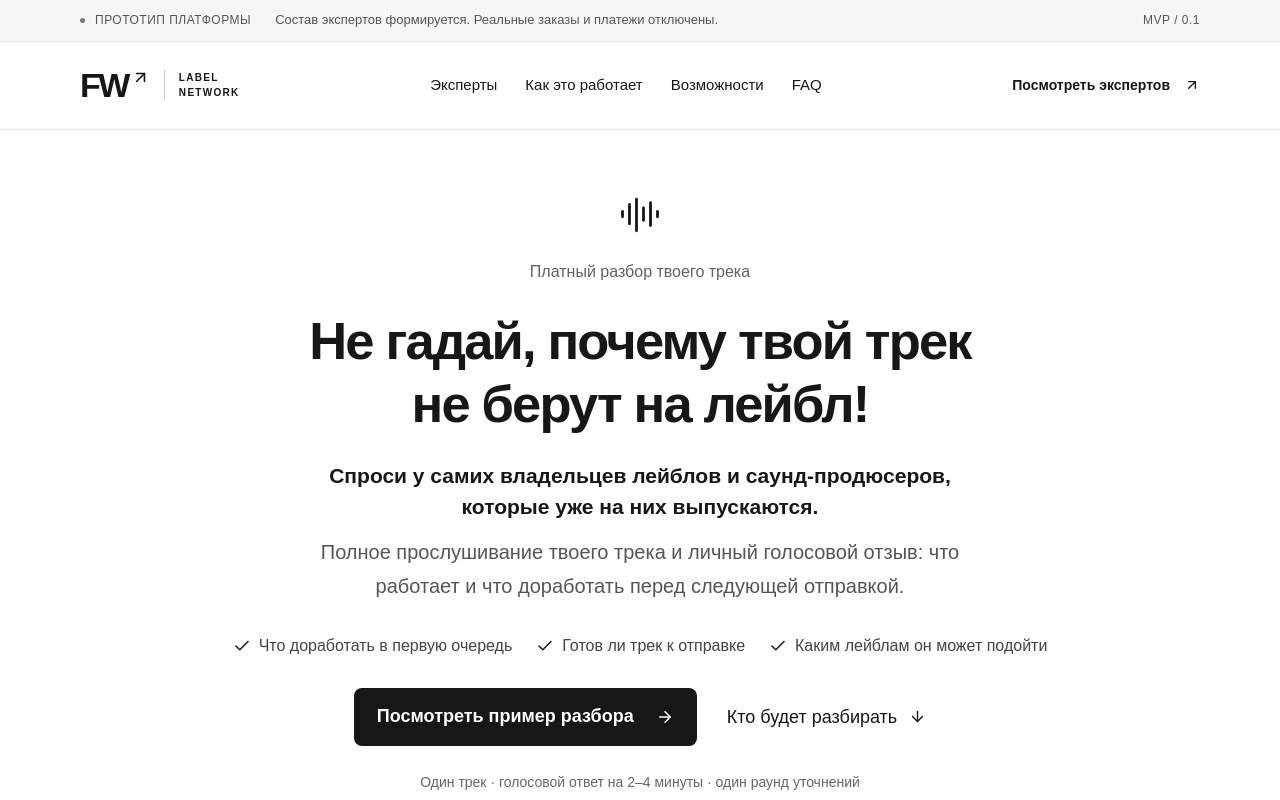
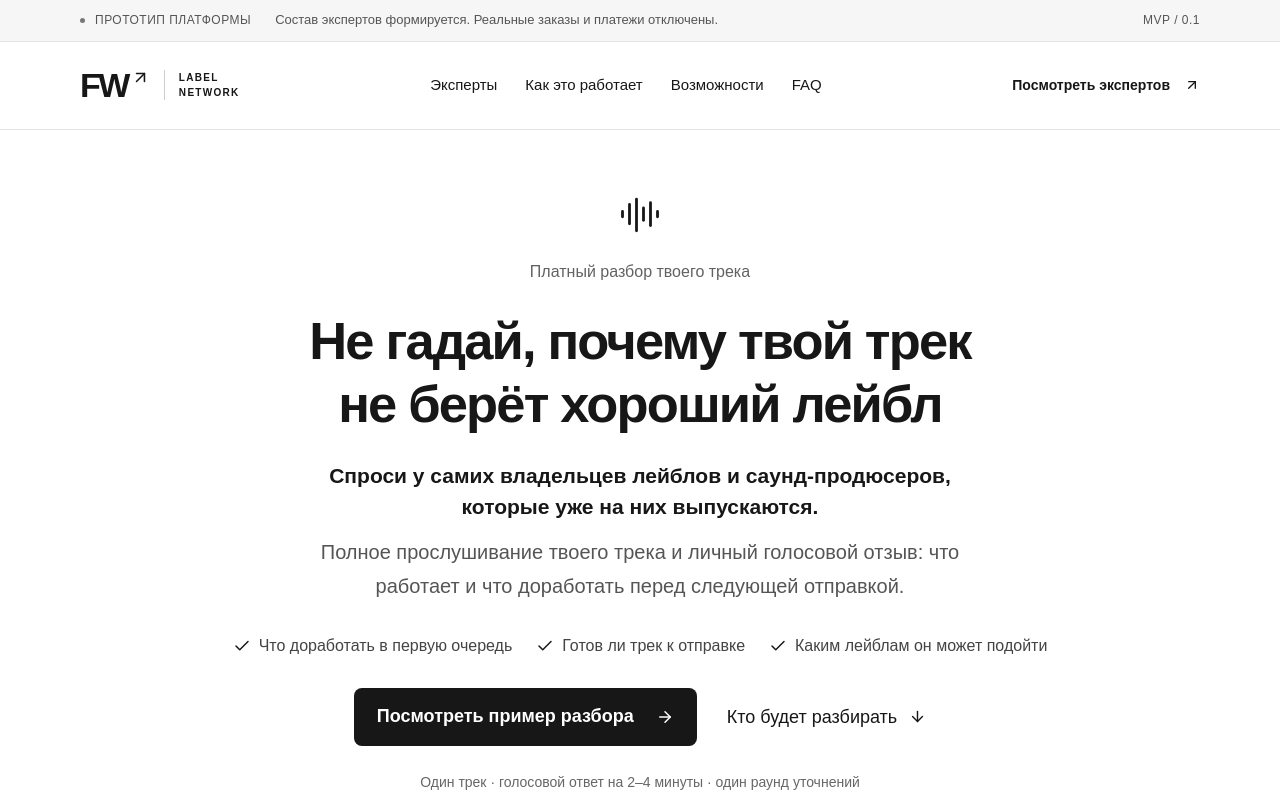
Before and after one commit to anastasiadinastia77/fwsite, a React (Vite) app: page / in a window 1280 px wide. Shown: the top 800 px of the page. Built offline with nearby package versions, Linux system fonts and the light colour scheme.

Commit message:
Update headline to the requested label wording

```diff
--- a/src/main.tsx
+++ b/src/main.tsx
@@ -19,7 +19,7 @@ function App(){
  <section className="hero">
  <div className="hero-symbol" aria-hidden="true"><AudioLines size={42} strokeWidth={1.6}/></div>
  <p className="eyebrow">Платный разбор твоего трека</p>
- <h1>Не гадай, почему твой трек<br/> не берут на лейбл!</h1>
+ <h1>Не гадай, почему твой трек<br/> не берёт хороший лейбл</h1>
  <p className="hero-lead"><strong>Спроси у самих владельцев лейблов и саунд-продюсеров, которые уже на них выпускаются.</strong> Полное прослушивание твоего трека и личный голосовой отзыв: что работает и что доработать перед следующей отправкой.</p>
  <div className="hero-results"><span><Check size={18}/> Что доработать в первую очередь</span><span><Check size={18}/> Готов ли трек к отправке</span><span><Check size={18}/> Каким лейблам он может подойти</span></div>
  <div className="hero-actions"><a className="button primary" href="#review-example">Посмотреть пример разбора <ArrowRight size={18}/></a><a className="text-link" href="#experts">Кто будет разбирать <ArrowDown size={17}/></a></div>
```
Also changed, not shown: 1 other file (tests, documents, lock files or other folders).
